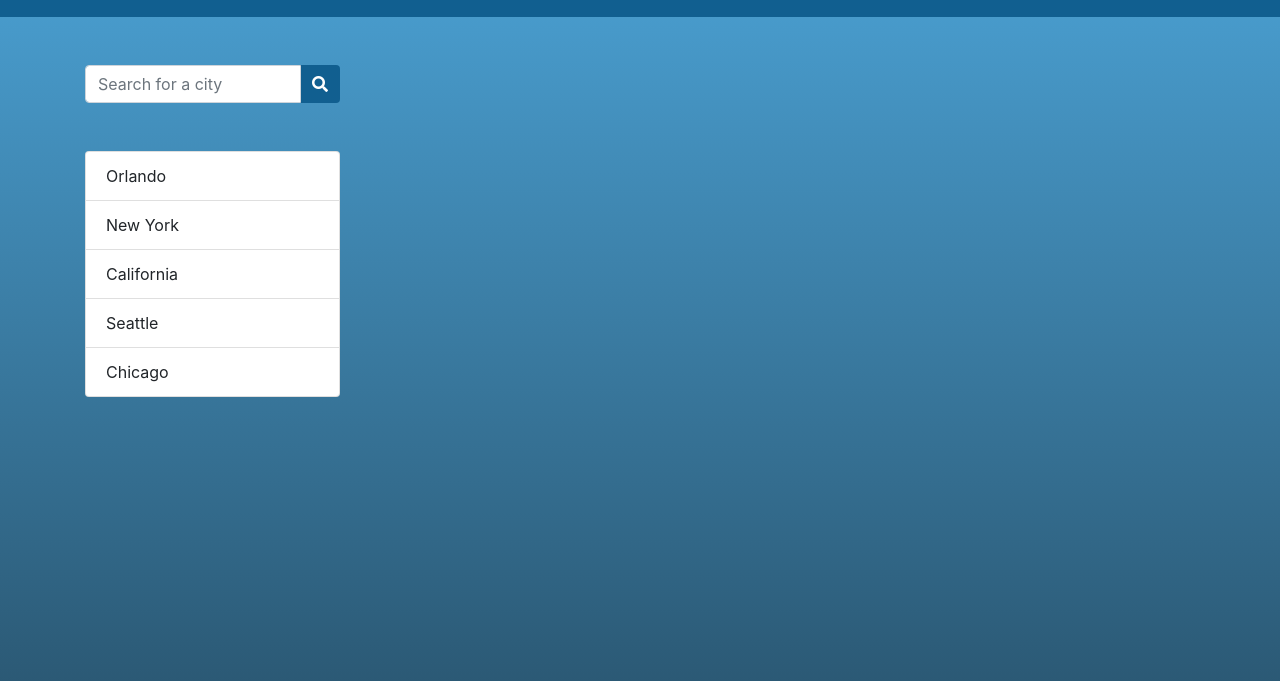
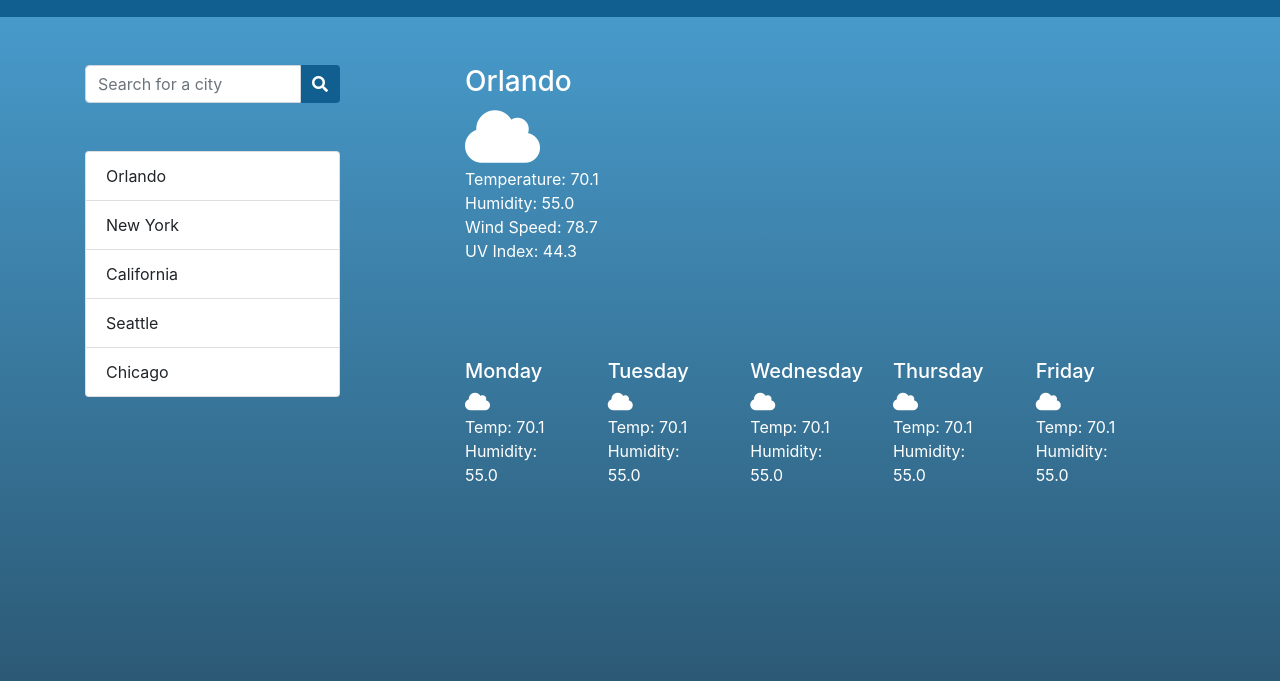
Before and after one commit to yarocruz/weather-dashboard, a plain HTML site: page index.html in a window 1280 px wide. Shown: the part 63-744 px from the top of the page. Drawn offline with nearby package versions, Linux system fonts and the light colour scheme; no server answers.

Commit message:
added components to html

```diff
--- a/assets/css/main.css
+++ b/assets/css/main.css
@@ -1,6 +1,16 @@
 body {
 	height: 100vh;
-	background: linear-gradient(to bottom, #4ba2d5, #29546e);
+	background: linear-gradient(#4ba2d5, #29546e);
+}
+
+h1,
+h2,
+h3,
+h4,
+h5,
+p,
+i {
+	color: white;
 }
 
 .bg-dark {
@@ -16,3 +26,27 @@ body {
 	border: none;
 	color: white;
 }
+
+ul {
+	list-style: none;
+	margin: 0;
+	padding: 0;
+}
+
+.fa-cloud {
+	font-size: 60px;
+}
+
+.forecast-container .fa-cloud {
+	font-size: 20px;
+}
+
+.temp-list li {
+	color: white;
+}
+
+@media screen and (max-width: 990px) {
+	body {
+		height: 100%;
+	}
+}
--- a/index.html
+++ b/index.html
@@ -23,6 +23,7 @@
     </div>
 
     <div class="container">
+
         <div class="row">
             <div class="col-md-3">
                 <div class="input-group mt-5">
@@ -33,11 +34,7 @@
                         </span>
                     </div>
                 </div>
-            </div>
-        </div>
 
-        <div class="row">
-            <div class="col-md-3">
                 <ul class="list-group mt-5">
                     <li class="list-group-item">Orlando</li>
                     <li class="list-group-item">New York</li>
@@ -46,7 +43,63 @@
                     <li class="list-group-item">Chicago</li>
                 </ul>
             </div>
+
+            <div class="col offset-md-1">
+                <h3 class="mt-5">Orlando</h3>
+                <i class="fas fa-cloud"></i>
+                <ul class="temp-list">
+                    <li>Temperature: 70.1</li>
+                    <li>Humidity: 55.0</li>
+                    <li>Wind Speed: 78.7</li>
+                    <li>UV Index: 44.3</li>
+                </ul>
+
+                <div class="row mt-5">
+                    <div class="col-lg-2 forecast-container mr-3">
+                        <h5 class="mt-5">Monday</h5>
+                        <i class="fas fa-cloud"></i>
+                        <ul class="temp-list">
+                            <li>Temp: 70.1</li>
+                            <li>Humidity: 55.0</li>
+                        </ul>
+                    </div>
+                    <div class="col-lg-2 forecast-container mr-3">
+                        <h5 class=" mt-5">Tuesday</h5>
+                        <i class="fas fa-cloud"></i>
+                        <ul class="temp-list">
+                            <li>Temp: 70.1</li>
+                            <li>Humidity: 55.0</li>
+                        </ul>
+                    </div>
+                    <div class="col-lg-2 forecast-container mr-3">
+                        <h5 class=" mt-5">Wednesday</h5>
+                        <i class="fas fa-cloud"></i>
+                        <ul class="temp-list">
+                            <li>Temp: 70.1</li>
+                            <li>Humidity: 55.0</li>
+                        </ul>
+                    </div>
+                    <div class="col-lg-2 forecast-container mr-3">
+                        <h5 class=" mt-5">Thursday</h5>
+                        <i class="fas fa-cloud"></i>
+                        <ul class="temp-list">
+                            <li>Temp: 70.1</li>
+                            <li>Humidity: 55.0</li>
+                        </ul>
+                    </div>
+                    <div class="col-lg-2 forecast-container mr-3">
+                        <h5 class=" mt-5">Friday</h5>
+                        <i class="fas fa-cloud"></i>
+                        <ul class="temp-list">
+                            <li>Temp: 70.1</li>
+                            <li>Humidity: 55.0</li>
+                        </ul>
+                    </div>
+                </div>
+            </div>
+
         </div>
+
     </div>
 
     <script src="https://code.jquery.com/jquery-3.4.1.min.js"
```
